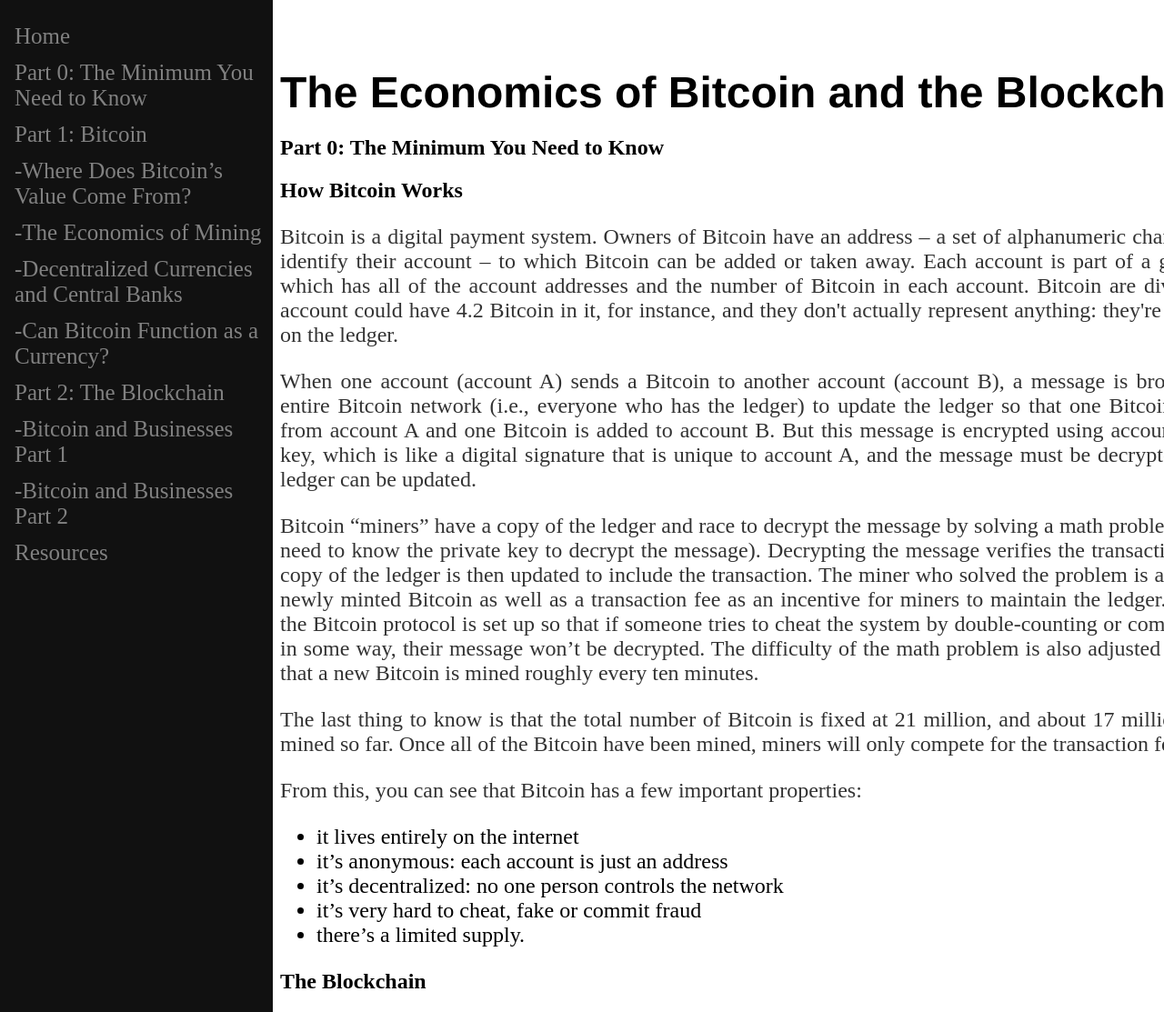
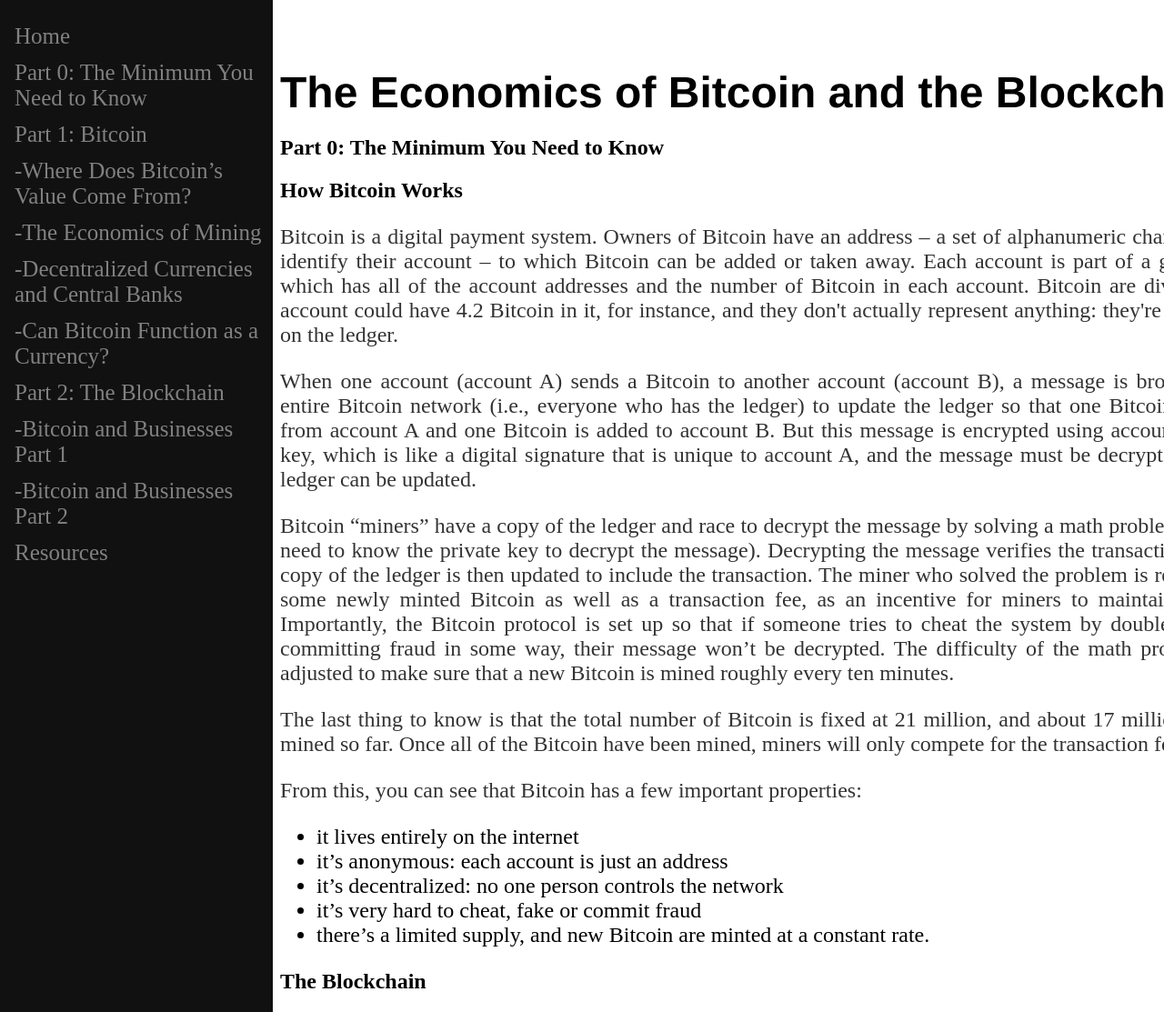
Before and after one commit to fylobc/fylobc.github.io, a Jekyll site: the page built from _parts/Part_0.md, in a window 1280 px wide and 1113 px high. Shown: the whole window at 91% size. Built offline with Jekyll 4.4.1, drawn with Linux system fonts in a browser that asks for light colours.

Commit message:
Edited post 0

```diff
--- a/_parts/Part_0.md
+++ b/_parts/Part_0.md
@@ -9,7 +9,7 @@
 
 <p>When one account (account A) sends a Bitcoin to another account (account B), a message is broadcast to the entire Bitcoin network (i.e., everyone who has the ledger) to update the ledger so that one Bitcoin is removed from account A and one Bitcoin is added to account B. But this message is encrypted using account A’s private key, which is like a digital signature that is unique to account A, and the message must be decrypted before the ledger can be updated.</p>
 
-<p>Bitcoin “miners” have a copy of the ledger and race to decrypt the message by solving a math problem (they don't need to know the private key to decrypt the message). Decrypting the message verifies the transaction and every copy of the ledger is then updated to include the transaction. The miner who solved the problem is awarded some newly minted Bitcoin as well as a transaction fee as an incentive for miners to maintain the ledger.  Importantly, the Bitcoin protocol is set up so that if someone tries to cheat the system by double-counting or committing fraud in some way, their message won’t be decrypted. The difficulty of the math problem is also adjusted to make sure that a new Bitcoin is mined roughly every ten minutes.</p>
+<p>Bitcoin “miners” have a copy of the ledger and race to decrypt the message by solving a math problem (they don't need to know the private key to decrypt the message). Decrypting the message verifies the transaction and every copy of the ledger is then updated to include the transaction. The miner who solved the problem is rewarded with some newly minted Bitcoin as well as a transaction fee, as an incentive for miners to maintain the ledger. Importantly, the Bitcoin protocol is set up so that if someone tries to cheat the system by double-counting or committing fraud in some way, their message won’t be decrypted. The difficulty of the math problem is also adjusted to make sure that a new Bitcoin is mined roughly every ten minutes.</p>
 
 <p> The last thing to know is that the total number of Bitcoin is fixed at 21 million, and about 17 million have been mined so far. Once all of the Bitcoin have been mined, miners will only compete for the transaction fees.</p>
 
@@ -19,7 +19,7 @@
   <li>it’s anonymous: each account is just an address</li>
   <li>it’s decentralized: no one person controls the network</li>
   <li>it’s very hard to cheat, fake or commit fraud</li>
-  <li>there’s a limited supply.</li>
+  <li>there’s a limited supply, and new Bitcoin are minted at a constant rate.</li>
 </ul>
 </p>
 
```
